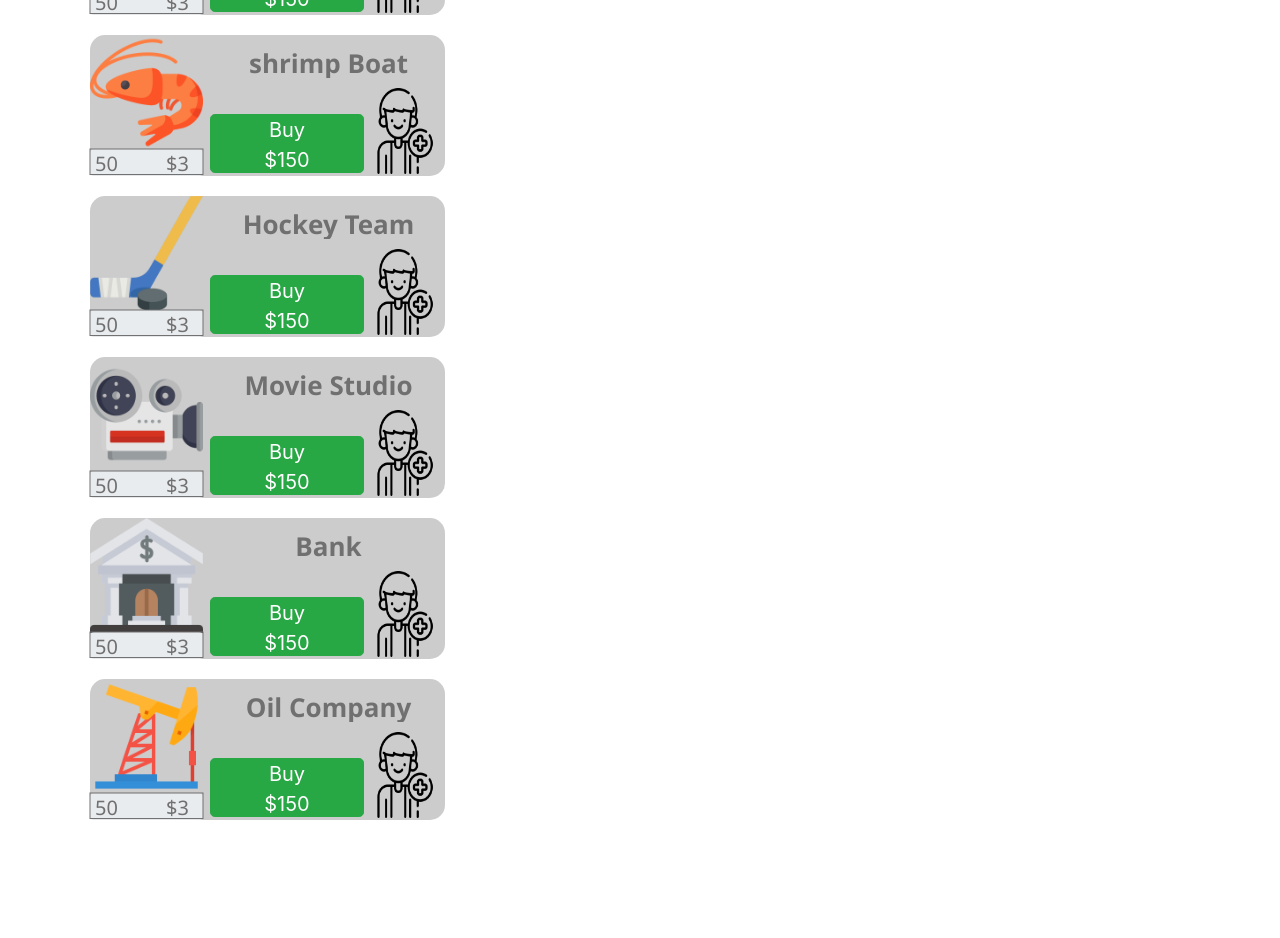
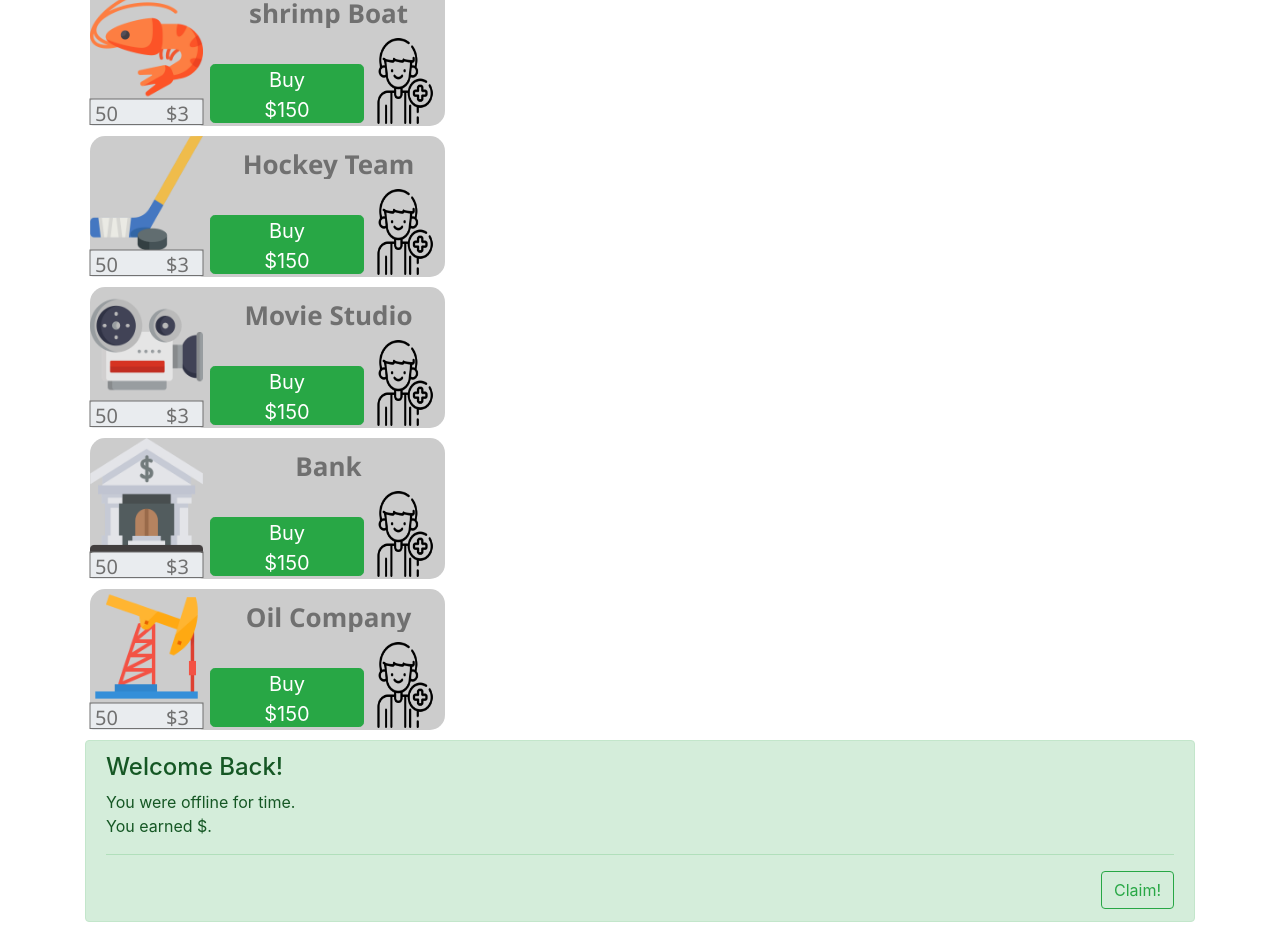
Before and after one commit to david-elfau/js-test-elfau, a React (Create React App) app: page / in a window 1280 px wide. Shown: the part 780-1718 px from the top of the page. Before the commit the page ends 1610 px from the top, so only its background shows below. Built offline with nearby package versions, Linux system fonts and the light colour scheme.

Commit message:
Save/Loading WIP
Change react-cookie for universal-cookie
Fix bugs

```diff
--- a/package.json
+++ b/package.json
@@ -9,9 +9,9 @@
     "bootstrap": "^4.4.1",
     "react": "^16.13.1",
     "react-bootstrap": "^1.0.1",
-    "react-cookie": "^4.0.3",
     "react-dom": "^16.13.1",
-    "react-scripts": "3.4.1"
+    "react-scripts": "3.4.1",
+    "universal-cookie": "^4.0.3"
   },
   "scripts": {
     "start": "react-scripts start",
--- a/src/App.js
+++ b/src/App.js
@@ -1,27 +1,33 @@
-import React, { Component } from 'react'
+    import React, { useReducer, useEffect } from 'react'
 import data from './data/data.json'
 import ListBussines from './Bussines'
 import Gold from './Gold'
+import Welcome from './Welcome'
+import { Context, initialState, reducer, actionTypes } from "./Store";
 
+function App(props) {
 
-class App extends Component {
+    const [store, dispatch] = useReducer(reducer, initialState);
+    const businesses = data.businesses;
 
-    state = {
-        businesses: data.businesses
-    };
+    useEffect(() => {
+        const intervalId = setInterval(() => {
+            dispatch({ type: actionTypes.ReduceTimer });
+        }, 100);
 
-    render() {
-        const { businesses } = this.state;
+        // clear interval on re-render to avoid memory leaks
+        return () => clearInterval(intervalId);
+        // add timeLeft as a dependency to re-rerun the effect
+        // when we update it
+    },[]);
 
-        return (
-
-            <div className="container">
-
-                <ListBussines businessesData={businesses} />
-                <Gold />
-            </div>
+    return (
+        <div className="container">
+            <ListBussines businessesData={businesses} />
+            <Gold />
+            <Welcome businessesData={businesses} />
+        </div>
         );
-    }
 }
 
 export default App
--- a/src/Bussines.js
+++ b/src/Bussines.js
@@ -9,9 +9,7 @@ import ProducerPanel from './ProducerPanel'
 const Business = (props) => {
     const businesses = props.businessesData.map((business, index) => {
         return (
-
-            <tr key={index}>
-                <div id="Bussines">
+            <div key={index} id="Bussines">
                 <div id="title">
                     <span>{business.name}</span>
                 </div>
@@ -20,22 +18,18 @@ const Business = (props) => {
                 <UpgradeButton businessData={business} />
                 <HireManager businessData={business} />
                 <ProducerPanel businessData={business} />
-
             </div>
-            </tr>
         )
     })
 
-    return <tbody>{businesses}</tbody>
+    return businesses;
 
 }
 
 const ListBusiness = (props) => {
     const { businessesData } = props;
     return (
-        <table>
          <Business businessesData={businessesData} />
-        </table>
     );
 }
 
--- a/src/HireManager.js
+++ b/src/HireManager.js
@@ -1,6 +1,5 @@
 import React, { useContext } from 'react'
 import { Context, actionTypes } from "./Store";
-import Alert from 'react-bootstrap/Alert'
 
 
 function HireManagerPanel(props) {
--- a/src/LevelBar.js
+++ b/src/LevelBar.js
@@ -23,8 +23,6 @@ function LevelBar(props) {
     }
 
 
-
-
     return (
         <div id="levelBar" className="levelBar" hidden={level<1} >
 
--- a/src/Store.js
+++ b/src/Store.js
@@ -1,4 +1,6 @@
 import React from "react";
+
+import Cookies from 'universal-cookie';
 
 export const actionTypes = {
     GoldUpdate: 'GoldUpdate',
@@ -7,13 +9,15 @@ export const actionTypes = {
     StartProduction: 'StartProduction',
     EndProduction: 'EndProduction',
     ReduceTimer: 'ReduceTimer',
-    LoadData: 'LoadData'
+    LoadData: 'LoadData',
+    AddGoldEarnIdle: 'AddGoldEarnIdle'
 }
 
 
 export const initialState = {
     "gold": 150,
     "lastConnectedTimestam": -1,
+    "goldEarnIdle": 0,
     "businesses": [
         {
             "level": 1,
@@ -70,36 +74,136 @@ export const initialState = {
 
 export const reducer = (state, action) => {
 
-    //console.log("Action:" + action.type + " Value:" + action.value);
-    //console.log(state);
+    const cookies = new Cookies();
+
     switch (action.type) {
         case actionTypes.GoldUpdate:
-            return { gold: state.gold + action.value, businesses: state.businesses };
+            cookies.set('data', JSON.stringify({
+                gold: state.gold + action.value,
+                businesses: state.businesses,
+                lastConnectedTimestam: Date.now(),
+                goldEarnIdle: state.goldEarnIdle
+            }), { path: '/', maxAge: 31536000});
+
+
+            return {
+                gold: state.gold + action.value,
+                businesses: state.businesses,
+                lastConnectedTimestam: Date.now(),
+                goldEarnIdle: state.goldEarnIdle
+            };
 
         case actionTypes.LevelUpgrade:
             var newBusinesses = state.businesses;
             newBusinesses[action.value].level++;
-            return { gold: state.gold, businesses: newBusinesses, lastConnectedTimestam: Date.now() };
+
+            cookies.set('data', JSON.stringify({
+                gold: state.gold,
+                businesses: newBusinesses,
+                lastConnectedTimestam: Date.now(),
+                goldEarnIdle: state.goldEarnIdle
+            }), { path: '/', maxAge: 31536000 });
+
+            return {
+                gold: state.gold,
+                businesses: newBusinesses,
+                lastConnectedTimestam: Date.now(),
+                goldEarnIdle: state.goldEarnIdle
+            };
 
         case actionTypes.HireManager:
             var newBusinesses = state.businesses;
-            newBusinesses[action.value].managerHired=true;
-            return { gold: state.gold, businesses: newBusinesses, lastConnectedTimestam: Date.now()  };
+            newBusinesses[action.value].managerHired = true;
+
+            cookies.set('data', JSON.stringify({
+                gold: state.gold,
+                businesses: newBusinesses,
+                lastConnectedTimestam: Date.now(),
+                goldEarnIdle: state.goldEarnIdle
+            }), { path: '/', maxAge: 31536000 });
+
+            return {
+                gold: state.gold,
+                businesses: newBusinesses,
+                lastConnectedTimestam: Date.now(),
+                goldEarnIdle: state.goldEarnIdle
+            };
 
         case actionTypes.StartProduction:
             var newBusinesses = state.businesses;
-            newBusinesses[action.value].timestamp = Date.now();
-            return { gold: state.gold, businesses: newBusinesses, lastConnectedTimestam: Date.now() };
+
+            if (action.aux != null) {
+                //Force a starting production time for the recovery option
+                newBusinesses[action.value].timestamp = action.aux;
+            } else {
+                newBusinesses[action.value].timestamp = Date.now();
+            }
+
+            cookies.set('data', JSON.stringify({
+                gold: state.gold,
+                businesses: newBusinesses,
+                lastConnectedTimestam: Date.now(),
+                goldEarnIdle: state.goldEarnIdle
+            }), { path: '/', maxAge: 31536000 });
+
+            return {
+                gold: state.gold,
+                businesses: newBusinesses,
+                lastConnectedTimestam: Date.now(),
+                goldEarnIdle: state.goldEarnIdle
+            };
 
         case actionTypes.EndProduction:
             var newBusinesses = state.businesses;
             newBusinesses[action.value].timestamp = -1;
-            return { gold: state.gold, businesses: newBusinesses, lastConnectedTimestam: Date.now() };
+
+            cookies.set('data', JSON.stringify({
+                gold: state.gold,
+                businesses: newBusinesses,
+                lastConnectedTimestam: Date.now(),
+                goldEarnIdle: state.goldEarnIdle
+            }), { path: '/', maxAge: 31536000 });
+
+            return {
+                gold: state.gold,
+                businesses: newBusinesses,
+                lastConnectedTimestam: Date.now(),
+                goldEarnIdle: state.goldEarnIdle
+            };
+        case actionTypes.AddGoldEarnIdle:
+            cookies.set('data', JSON.stringify({
+                gold: state.gold,
+                businesses: state.businesses,
+                lastConnectedTimestam: Date.now(),
+                goldEarnIdle: state.goldEarnIdle + action.value
+            }), { path: '/', maxAge: 31536000 });
+
+            return {
+                gold: state.gold,
+                businesses: state.businesses,
+                lastConnectedTimestam: Date.now(),
+                goldEarnIdle: state.goldEarnIdle + action.value
+            };
 
         case actionTypes.ReduceTimer:
-            return { gold: state.gold, businesses: state.businesses, lastConnectedTimestam: Date.now() };
+            return {
+                gold: state.gold,
+                businesses: state.businesses,
+                lastConnectedTimestam: Date.now(),
+                goldEarnIdle: state.goldEarnIdle
+            };
+
         case actionTypes.LoadData:
-            console.log("LOAD COOKIE")
+            if (state.lastConnectedTimestam == -1) {
+                var cookieInfo = cookies.get('data');
+                if (cookieInfo) {
+                    console.log("Recuperar cookies");
+                    console.log(cookieInfo);
+                    return cookieInfo;
+                } else {
+                    console.log("Sin cookies");
+                }
+            }
             return state;
     }
     return  state;
--- a/src/UpgradeButton.js
+++ b/src/UpgradeButton.js
@@ -1,4 +1,4 @@
-import React, { Component, useContext } from 'react'
+import React, { useContext } from 'react'
 import { Context, actionTypes } from "./Store";
 
 import Button from 'react-bootstrap/Button'
--- /dev/null
+++ b/src/Welcome.js
@@ -0,0 +1,86 @@
+import React, { useContext, useEffect } from 'react'
+
+import { Context, actionTypes } from "./Store";
+import data from './data/data.json'
+import Alert from 'react-bootstrap/Alert'
+
+import Cookies from 'universal-cookie';
+import Button from 'react-bootstrap/Button';
+
+function Welcome(props) {
+    const businesses = data.businesses;
+    const { store, dispatch } = useContext(Context);
+
+    var show = true;
+    function hidePanel() {
+        var x = document.getElementById("AlertWelcomeBack");
+        x.style.display = "none";
+    };
+
+    useEffect(() => {
+
+        const cookies = new Cookies();
+        var cookieInfo = cookies.get('data');
+        if (cookieInfo) {
+            const businesses = props.businessesData.map((business, index) => {
+
+                //Data loaded from cookie
+                var currentDate = Date.now();
+
+                let level = cookieInfo.businesses[index].level;
+                const productionTime = business.timer[level];
+                let remainingTime = productionTime - (Date.now() - cookieInfo.businesses[index].timestamp) * 0.001;
+
+                console.log("[" + business.name + "] Remaining time:" + remainingTime + "Timestamp:" + cookieInfo.businesses[index].timestamp);
+                var goldEarned = 0;
+
+                if (remainingTime <= 0 && cookieInfo.businesses[index].timestamp != -1) {
+
+                    if (cookieInfo.businesses[index].managerHired) {
+                        console.log("[" + business.name + "] Claim and continue");
+                        //Get and continue
+                        //TODO
+                    } else {
+                        //Get and finish
+                        console.log("[" + business.name + "] Claim and finish");
+                        goldEarned = business.production[level];
+                        dispatch({ type: actionTypes.EndProduction, value: business.id });
+                    }
+
+                    dispatch({ type: actionTypes.GoldUpdate, value: goldEarned });
+                    dispatch({ type: actionTypes.AddGoldEarnIdle, value: goldEarned });
+                }
+                console.log("[" + business.name + "] Gold:" + goldEarned);
+            })
+
+        } else {
+            console.log("Sin cookies");
+        }
+
+
+    }, []);
+
+
+
+
+    return (
+        <>
+            <Alert id="AlertWelcomeBack" show={show} variant="success">
+                <Alert.Heading>Welcome Back!</Alert.Heading>
+                <p>
+                    You were offline for {store.timeIdle} time.<br />
+                    You earned ${store.timeIdle}. <br />
+                </p>
+                <hr />
+                <div className="d-flex justify-content-end">
+                    <Button onClick={hidePanel} variant="outline-success">
+                        Claim!
+          </Button>
+                </div>
+            </Alert>
+
+        </>
+    );
+}
+
+export default Welcome
--- a/src/adobeXD.css
+++ b/src/style/adobeXD.css
@@ -1,20 +1,5 @@
-* {
-    margin: 0;
-    padding: 0;
-    box-sizing: border-box;
-    border: none;
-}
 
-@keyframes fadein {
 
-    0% {
-        opacity: 0;
-    }
-
-    100% {
-        opacity: 1;
-    }
-}
 
 #Bussines {
     position: relative;
@@ -77,9 +62,6 @@
     left: 120px;
     top: 79px;
     overflow: visible;
-    --web-animation: fadein 0.3s ease-out;
-    --web-action-type: page;
-    --web-action-target: upgrade.html;
     cursor: pointer;
 }
 
@@ -93,9 +75,6 @@
     left: 278px;
     top: 53px;
     overflow: visible;
-    --web-animation: fadein 0.3s ease-out;
-    --web-action-type: page;
-    --web-action-target: hireManager.html;
     cursor: pointer;
 }
 
@@ -115,9 +94,6 @@
     left: 0px;
     top: 0px;
     overflow: visible;
-    --web-animation: fadein 0.3s ease-out;
-    --web-action-type: page;
-    --web-action-target: produce.html;
     cursor: pointer;
 }
 
```
Also changed, not shown: src/ProducerPanel.js (+1 -7 lines), src/index.js (+7 -19 lines), src/style/CustomStyle.css (renamed from src/CustomStyle.css), 2 other files (tests, documents, lock files or other folders). Lines whose indentation alone changed are shown as unchanged.
